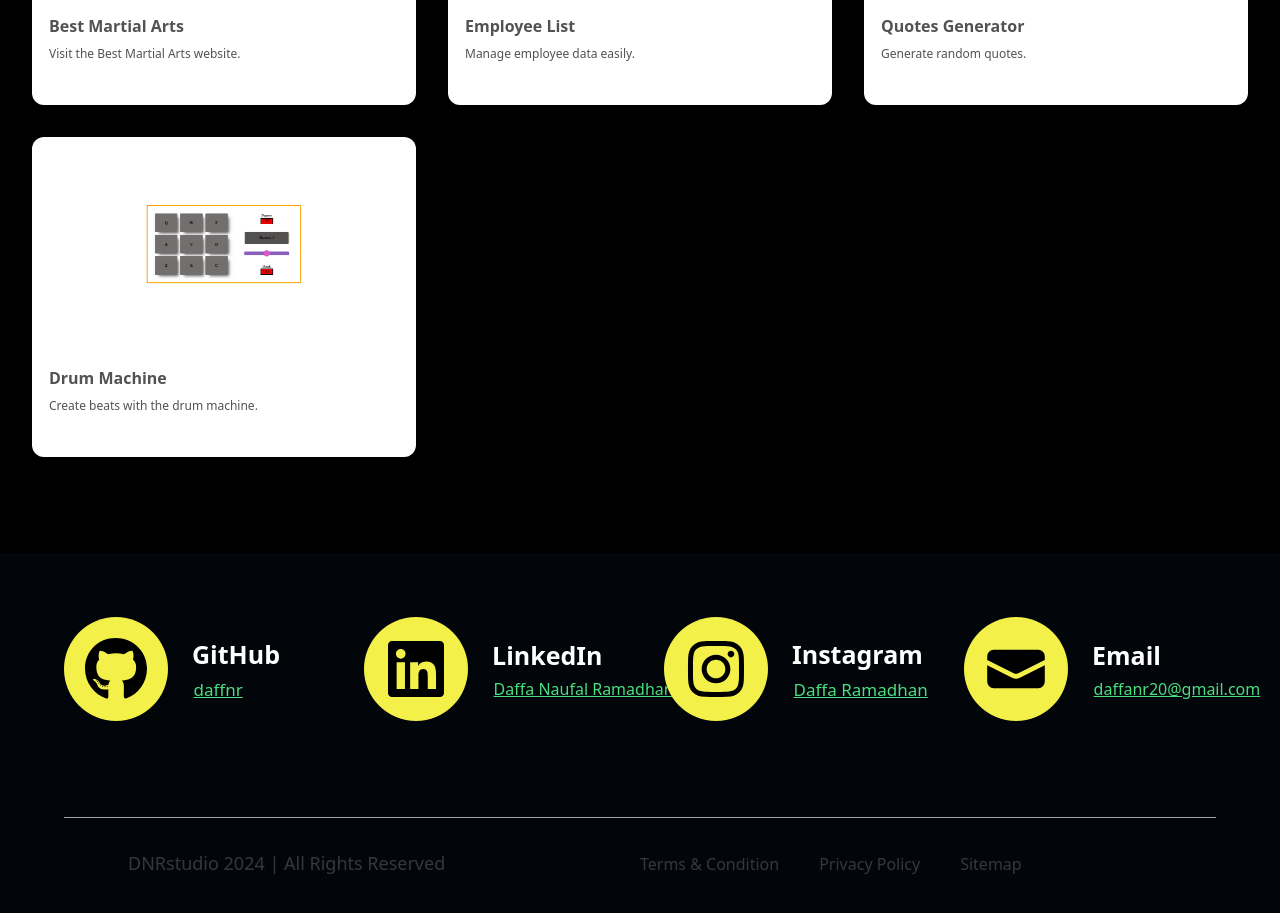
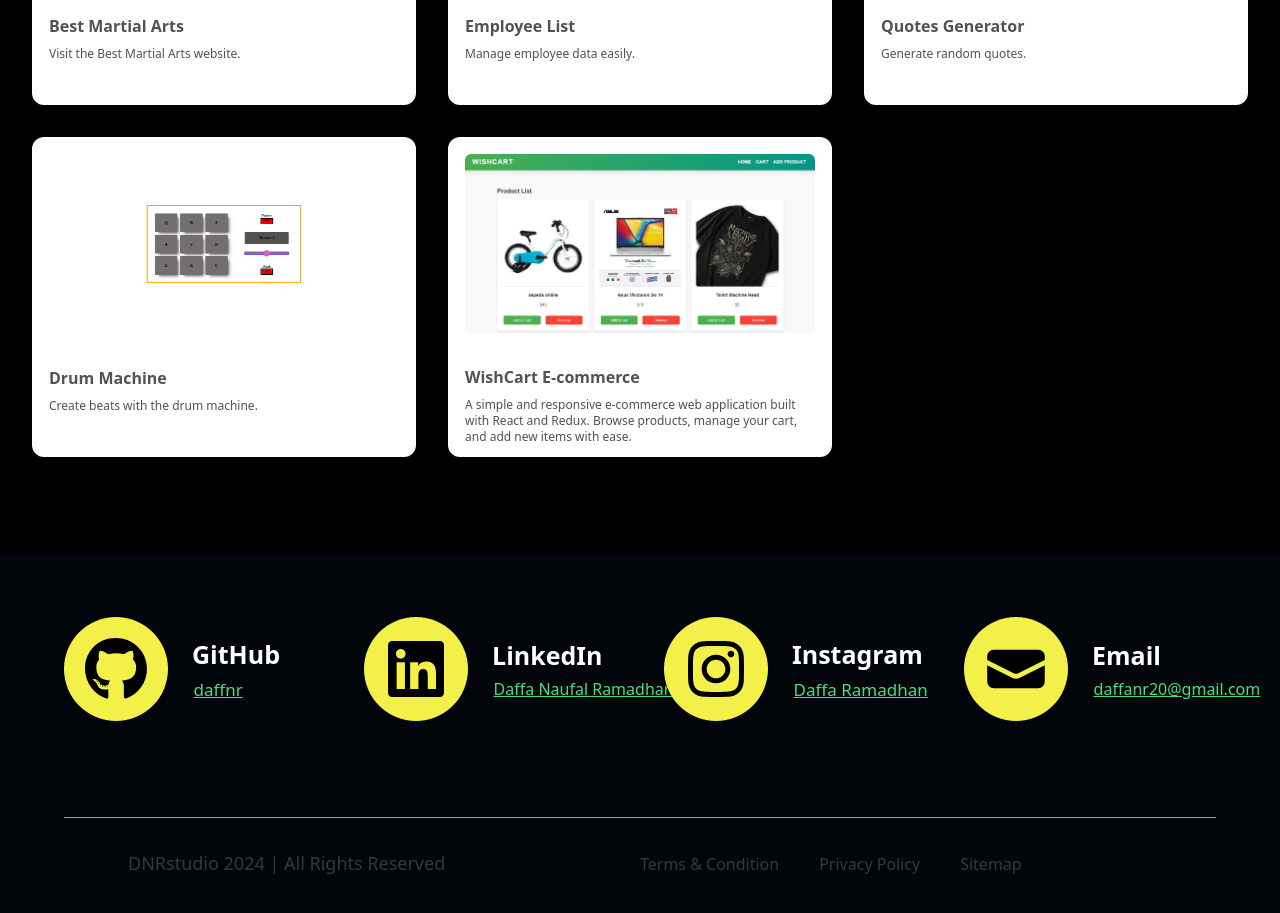
Before and after one commit to daffnr/Portofolio, a Next.js app: page /home in a window 1280 px wide. Shown: the part 4320-5233 px from the top of the page. Built offline with nearby package versions, Linux system fonts and the light colour scheme.

Commit message:
post wishcart

```diff
--- a/components/Projects.tsx
+++ b/components/Projects.tsx
@@ -34,6 +34,12 @@ const Projects: React.FC<{ id: string }> = ({ id }) => {
       image: "/images/drumMachine.png",
       link: "https://drum-machine-opal-iota.vercel.app/",
     },
+    {
+      title: "WishCart E-commerce",
+      description: "A simple and responsive e-commerce web application built with React and Redux. Browse products, manage your cart, and add new items with ease.",
+      image: "/images/wishCart.png",
+      link: "https://react-redux-wishcart.vercel.app/",
+    }
   ];
 
   return (
```
Also changed, not shown: public/images/wishCart.png (added).
